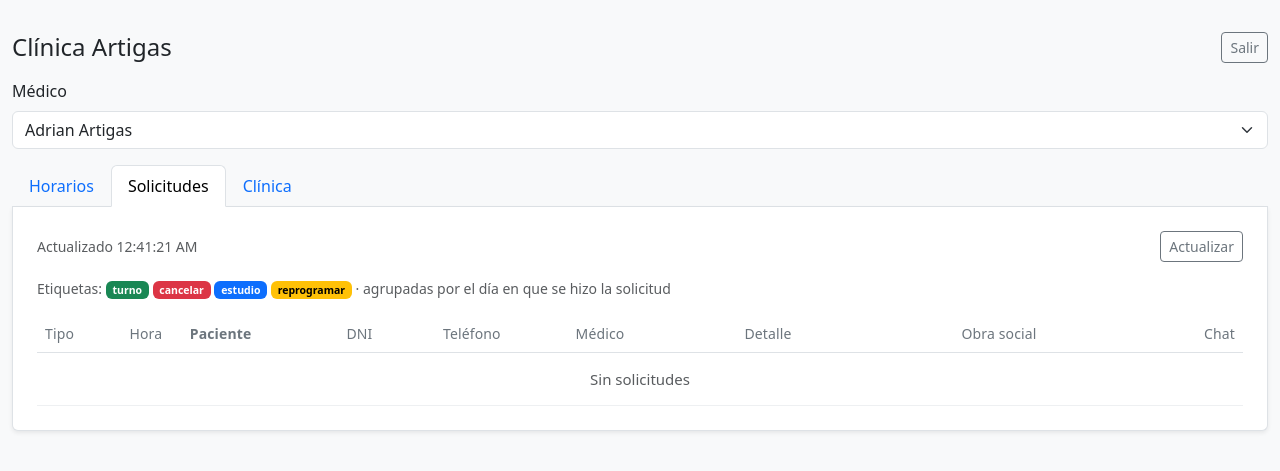
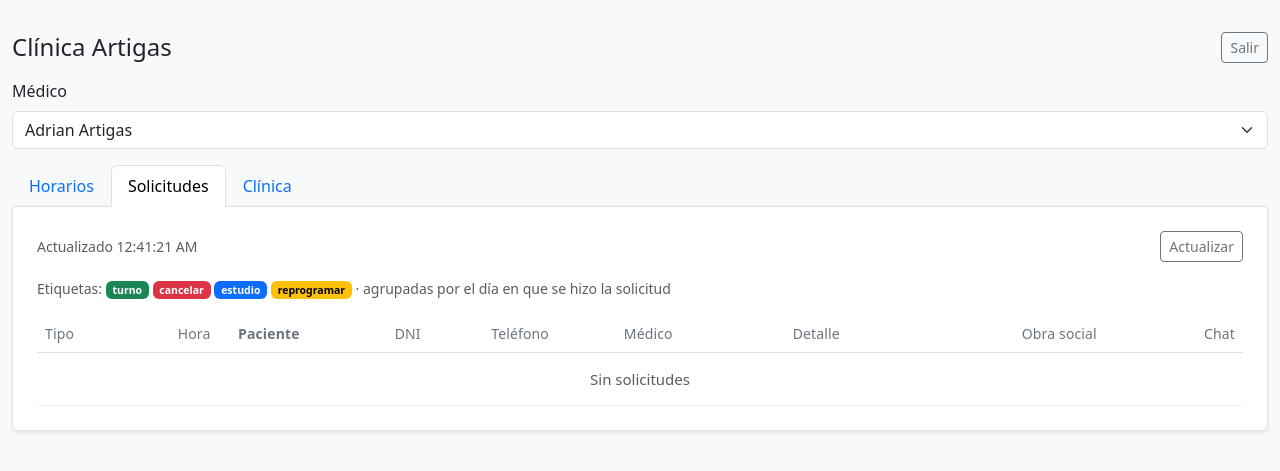
Before and after one commit to VesselVI/Chatbot__Artigas_n8n, a FastAPI app: page / in a window 1280 px wide, after a click on "Solicitudes". Shown: the top 471 px of the page. Run offline with FastAPI, Linux system fonts and the light colour scheme; the visitor is signed in with stand-in values (Sample User, id 1); data comes from the database, SQL or seed files in the repository; data that the repository does not hold is empty.

Commit message:
Widen Tipo column so solicitud badges no longer overlap Hora.
Steal width from Obra social, which only needs short labels like PAMI/Osde.

Co-authored-by: Cursor <cursoragent@cursor.com>

```diff
--- a/dashboard/templates/index.html
+++ b/dashboard/templates/index.html
@@ -47,15 +47,20 @@
       padding: 0.5rem 0.55rem;
       border-bottom: 1px solid #e9ecef;
     }
-    .solicitudes-table .col-tipo { width: 7%; }
+    .solicitudes-table .col-tipo { width: 11%; }
     .solicitudes-table .col-hora { width: 5%; white-space: nowrap; }
     .solicitudes-table .col-paciente { width: 13%; font-weight: 600; }
     .solicitudes-table .col-dni { width: 8%; }
     .solicitudes-table .col-tel { width: 11%; }
     .solicitudes-table .col-medico { width: 14%; }
-    .solicitudes-table .col-detalle { width: 18%; }
-    .solicitudes-table .col-obra { width: 12%; }
+    .solicitudes-table .col-detalle { width: 19%; }
+    .solicitudes-table .col-obra { width: 7%; }
     .solicitudes-table .col-chat { width: 12%; text-align: right; white-space: nowrap; }
+    .solicitudes-table .col-tipo .badge {
+      white-space: nowrap;
+      display: inline-block;
+      max-width: 100%;
+    }
     .btn-abrir-chat {
       display: inline-block;
       padding: 0.3rem 0.7rem;
```
